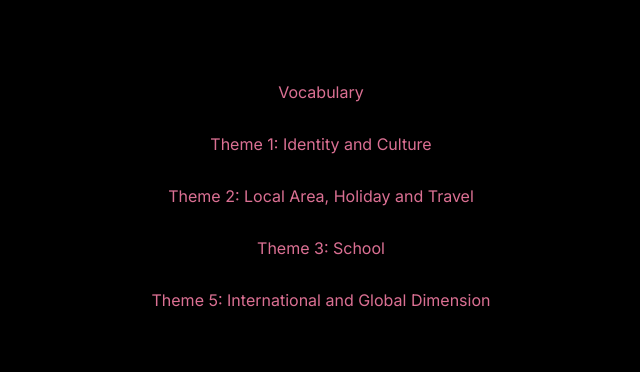
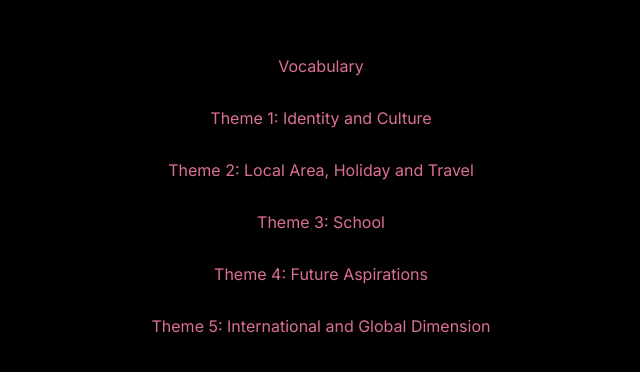
Before and after one commit to sa-mcquanzie/german-revision, a Next.js app: page / in a window 1280 px wide. Shown: the part 204-576 px from the top of the page, without its empty margins (319-959 px from the left). Built offline with nearby package versions, Linux system fonts and the light colour scheme.

Commit message:
Update theme 4 module

```diff
--- a/src/app/modules.ts
+++ b/src/app/modules.ts
@@ -188,6 +188,11 @@ const modules = [
     cards: parsePromptResponseTest(theme3Text)
   },
   {
+    id: '4',
+    title: 'Theme 4: Future Aspirations',
+    cards: parsePromptResponseTest(theme4text)
+  },
+  {
     id: '5',
     title: 'Theme 5: International and Global Dimension',
     cards: parsePromptResponseTest(theme5Text)
```
